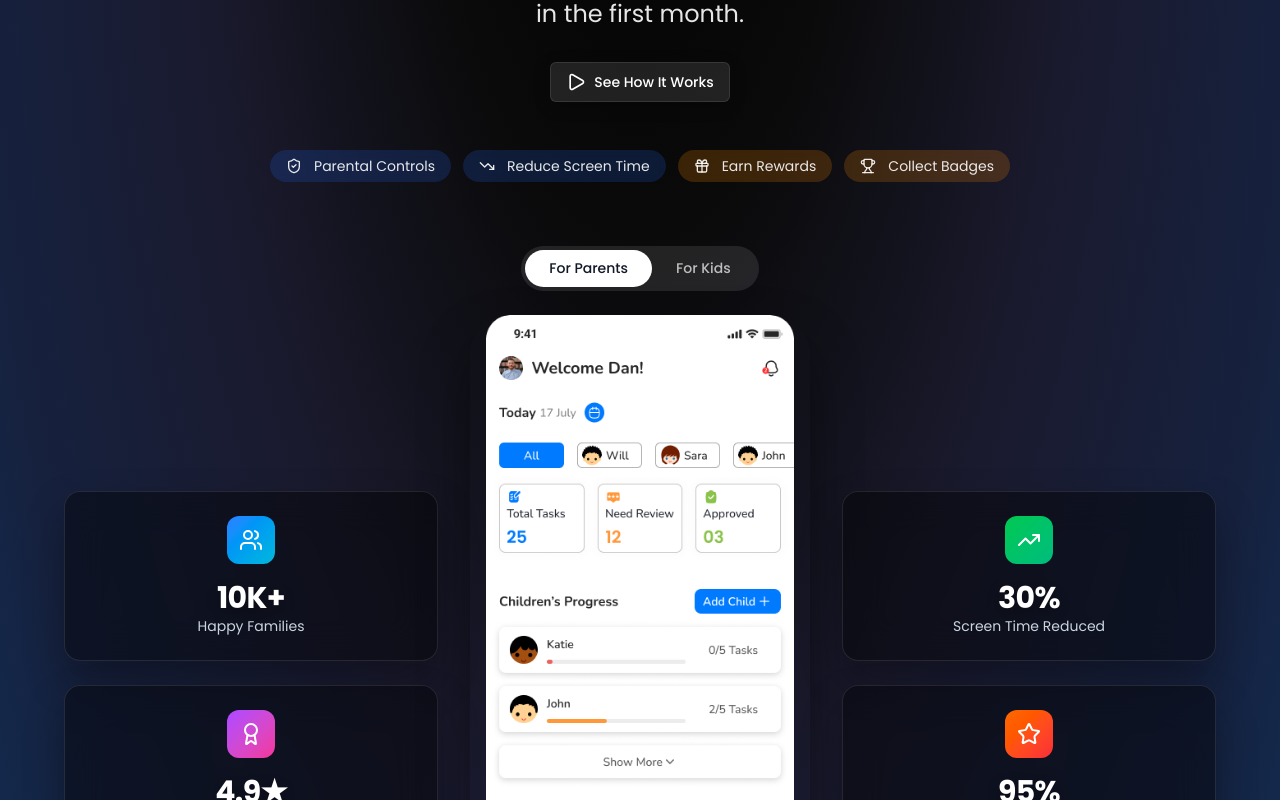
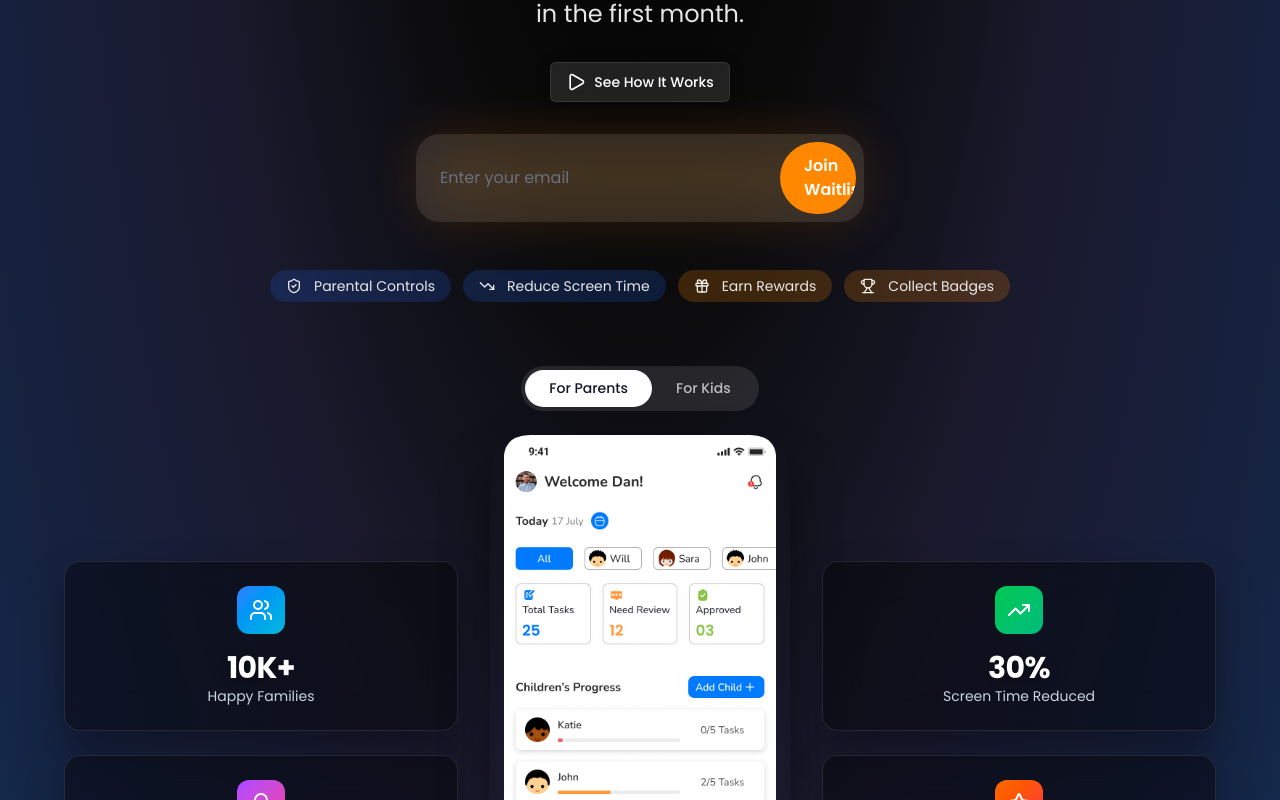
Before and after one commit to taskhabs25/taskhabs, a Next.js app: page / in a window 1280 px wide. Shown: the part 480-1280 px from the top of the page. Built offline with nearby package versions, Linux system fonts and the light colour scheme.

Commit message:
waitlist feature integrated with neon db from vercel

```diff
--- a/package.json
+++ b/package.json
@@ -9,6 +9,7 @@
     "lint": "next lint"
   },
   "dependencies": {
+    "@neondatabase/serverless": "^1.0.1",
     "@radix-ui/react-accordion": "^1.2.11",
     "@radix-ui/react-slot": "^1.2.3",
     "class-variance-authority": "^0.7.1",
--- /dev/null
+++ b/src/app/api/waitlist/route.ts
@@ -0,0 +1,30 @@
+// src/app/api/waitlist/route.ts
+import { NextResponse } from "next/server"
+import { neon } from "@neondatabase/serverless"
+
+const sql = neon(process.env.DATABASE_URL!)
+
+export async function POST(request: Request) {
+  try {
+    const { email } = await request.json()
+
+    if (!email || typeof email !== "string") {
+      return NextResponse.json({ error: "Invalid email" }, { status: 400 })
+    }
+
+    // insert into waitlist, ignoring duplicates
+    await sql`
+      INSERT INTO waitlist (email)
+      VALUES (${email})
+      ON CONFLICT (email) DO NOTHING
+    `
+
+    return NextResponse.json({ success: true })
+  } catch (err: unknown) {
+    console.error(err)
+    return NextResponse.json(
+      { error: "Database error" },
+      { status: 500 }
+    )
+  }
+}
--- a/src/app/components/hero-v4.tsx
+++ b/src/app/components/hero-v4.tsx
@@ -1,6 +1,6 @@
 "use client"
 
-import { useState, useEffect } from "react"
+import { useState, useEffect, FormEvent } from "react"
 import Image from "next/image"
 import { Button } from "@/app/components/ui/button"
 import { Logo } from "@/app/components/logo"
@@ -24,12 +24,37 @@ type View = "parent" | "kid"
 export default function HeroV2() {
   const [view, setView] = useState<View>("parent")
   const [statsVisible, setStatsVisible] = useState(false)
-  const [bounce] = useState(false)
+  const [email, setEmail] = useState("")
+  const [showModal, setShowModal] = useState(false)
 
+  // reveal stat cards
   useEffect(() => {
     const t = setTimeout(() => setStatsVisible(true), 600)
     return () => clearTimeout(t)
   }, [])
+
+ const handleJoin = async (e: FormEvent) => {
+  e.preventDefault()
+  try {
+    const res = await fetch("/api/waitlist", {
+      method: "POST",
+      headers: { "Content-Type": "application/json" },
+      body: JSON.stringify({ email }),
+    })
+    const data = await res.json()
+    if (res.ok) {
+      setShowModal(true)     // show your custom thank‑you modal
+      setEmail("")
+    } else {
+      console.error(data.error)
+      // optionally show an inline error message
+    }
+  } catch (err) {
+    console.error(err)
+    // show error to user
+  }
+}
+
 
   // assets
   const parentImg = "/images/home-parent.png"
@@ -37,20 +62,42 @@ export default function HeroV2() {
   const mascotImg = "/images/mascot.png"
 
   return (
+    <>
+    {showModal && (
+  <div className="fixed inset-0 bg-black/60 z-50 flex items-center justify-center">
+    <div className="bg-white rounded-2xl p-6 max-w-sm w-full relative text-center">
+      <button
+        onClick={() => setShowModal(false)}
+        className="absolute top-2 right-2 text-gray-500 hover:text-gray-700"
+        aria-label="Close"
+      >
+        ×
+      </button>
+      <h3 className="text-xl font-bold text-gray-900 mb-4">Thank you!</h3>
+      <p className="text-gray-700 mb-6">
+        We’ve added you to the waitlist—watch your inbox for updates.
+      </p>
+      <button
+        onClick={() => setShowModal(false)}
+        className="px-6 py-2 bg-[hsl(var(--brand-playful))] text-white rounded-full hover:brightness-110 transition"
+      >
+        Close
+      </button>
+    </div>
+  </div>
+)}
+
     <section
       id="hero"
       className="relative overflow-hidden hero-gradient text-white pt-28 pb-32 sm:pt-32 sm:pb-40"
     >
-      {/* Floating decorative mascot (desktop) */}
-      <div
-        className={`hero-mascot${bounce ? " hero-mascot-bounce" : ""}`}
-        aria-hidden="true"
-      >
+      {/* Floating owl mascot */}
+      <div className="hero-mascot" aria-hidden="true">
         <Image src={mascotImg} alt="" width={220} height={220} priority />
       </div>
 
       <div className="relative z-10 mx-auto max-w-7xl px-4 sm:px-6 lg:px-8 text-center">
-        {/* Eyebrow / brand lockup */}
+        {/* Eyebrow */}
         <div className="inline-flex items-center gap-2 rounded-full bg-white/10 px-4 py-1 mb-4 backdrop-blur-sm">
           <Logo className="h-6 w-auto" />
           <span className="text-xs font-semibold tracking-wide uppercase">
@@ -76,7 +123,7 @@ export default function HeroV2() {
         </p>
 
         {/* Primary CTAs */}
-        <div className="flex flex-col sm:flex-row justify-center gap-4 mb-12">
+        <div className="flex flex-col sm:flex-row justify-center gap-4 mb-8">
           <Button
             variant="secondary"
             className="secondary-btn-lg"
@@ -91,8 +138,40 @@ export default function HeroV2() {
           </Button>
         </div>
 
-        {/* Dual Messaging Pills */}
-        <div className="flex flex-wrap justify-center gap-3 max-w-3xl mx-auto mb-16">
+        {/* Waitlist Form (attention‑grabber) */}
+        <form
+          onSubmit={handleJoin}
+          className="relative max-w-md mx-auto mb-12"
+        >
+          {/* Glow overlay */}
+          <div
+            aria-hidden="true"
+            className="absolute inset-0 rounded-3xl bg-[hsl(var(--brand-playful))]/30 blur-xl animate-pulse"
+          />
+          {/* Actual form card */}
+          <div className="relative flex flex-col sm:flex-row gap-2 bg-white/10 backdrop-blur-md p-4 sm:p-2 rounded-3xl">
+            <input
+              type="email"
+              required
+              placeholder="Enter your email"
+              value={email}
+              onChange={(e) => setEmail(e.target.value)}
+              className="flex-1 px-4 py-3 rounded-full text-white placeholder-gray-500 focus:outline-none"
+            />
+            <button
+              type="submit"
+              className="mt-2 sm:mt-0 px-6 py-3 rounded-full bg-[hsl(var(--brand-playful))] text-white font-semibold hover:brightness-110 transition relative overflow-hidden"
+            >
+              <span className="relative z-10">Join Waitlist</span>
+              {/* subtle “shine” on hover */}
+              <span className="absolute inset-0 bg-white/20 opacity-0 hover:opacity-30 transition-opacity rounded-full" />
+            </button>
+          </div>
+        </form>
+
+
+        {/* Messaging Pills */}
+        <div className="flex flex-wrap justify-center gap-3 max-w-3xl mx-auto mb-16 text-sm">
           <div className="pill-parent">
             <ShieldCheck className="w-4 h-4 mr-2" /> Parental Controls
           </div>
@@ -116,71 +195,43 @@ export default function HeroV2() {
                 <div className="w-12 h-12 bg-gradient-to-br from-blue-500 to-cyan-500 rounded-xl flex items-center justify-center mx-auto mb-4">
                   <Users className="w-6 h-6 text-white" />
                 </div>
-                <div
-                  className={`stats-counter ${
-                    statsVisible ? "opacity-100" : "opacity-0"
-                  }`}
-                >
+                <div className={`stats-counter ${statsVisible ? "opacity-100" : "opacity-0"}`}>
                   <p className="hero-title text-3xl font-bold">10K+</p>
                   <p className="hero-description text-sm">Happy Families</p>
                 </div>
               </div>
-
               <div className="hero-card rounded-2xl p-6 text-center">
                 <div className="w-12 h-12 bg-gradient-to-br from-purple-500 to-pink-500 rounded-xl flex items-center justify-center mx-auto mb-4">
                   <Award className="w-6 h-6 text-white" />
                 </div>
-                <div
-                  className={`stats-counter ${
-                    statsVisible ? "opacity-100" : "opacity-0"
-                  }`}
-                >
+                <div className={`stats-counter ${statsVisible ? "opacity-100" : "opacity-0"}`}>
                   <p className="hero-title text-3xl font-bold">4.9★</p>
                   <p className="hero-description text-sm">App Store Rating</p>
                 </div>
               </div>
             </div>
 
-            {/* Center Screenshot Toggle */}
+            {/* Screenshot Toggle */}
             <div className="order-1 lg:order-2 flex justify-center">
-              <div className="w-full max-w-[240px] sm:max-w-[260px] md:max-w-[300px] lg:max-w-[320px] xl:max-w-[340px]">
-                {/* Toggle tabs */}
-                <div
-                  role="tablist"
-                  aria-label="App screenshots"
-                  className="inline-flex rounded-full bg-white/10 p-1 mb-6"
-                >
+              <div className="w-full max-w-[300px]">
+                {/* Tabs */}
+                <div className="inline-flex rounded-full bg-white/10 p-1 mb-6">
                   <button
-                    role="tab"
-                    aria-selected={view === "parent"}
-                    className={`screenshot-tab ${
-                      view === "parent" ? "is-active" : ""
-                    }`}
+                    className={`screenshot-tab ${view === "parent" ? "is-active" : ""}`}
                     onClick={() => setView("parent")}
                   >
                     For Parents
                   </button>
                   <button
-                    role="tab"
-                    aria-selected={view === "kid"}
-                    className={`screenshot-tab ${
-                      view === "kid" ? "is-active" : ""
-                    }`}
+                    className={`screenshot-tab ${view === "kid" ? "is-active" : ""}`}
                     onClick={() => setView("kid")}
                   >
                     For Kids
                   </button>
                 </div>
-
-                {/* Flip wrapper INSIDE phone frame */}
+                {/* 3D Flip */}
                 <div className="relative phone-frame mx-auto flip3d-wrapper">
-                  <div
-                    className={`flip3d-inner ${
-                      view === "kid" ? "is-flipped" : ""
-                    }`}
-                  >
-                    {/* front (parent) */}
-                    {/* front (parent) */}
+                  <div className={`flip3d-inner ${view === "kid" ? "is-flipped" : ""}`}>
                     <div className="flip3d-face flip3d-front overflow-hidden rounded-[2rem] pb-3">
                       <Image
                         src={parentImg}
@@ -191,8 +242,6 @@ export default function HeroV2() {
                         priority
                       />
                     </div>
-
-                {/* back (kid) */}
                     <div className="flip3d-face flip3d-back overflow-hidden rounded-[2rem] pb-3">
                       <Image
                         src={kidImg}
@@ -203,10 +252,8 @@ export default function HeroV2() {
                         priority
                       />
                     </div>
-
                   </div>
                 </div>
-
                 {/* Captions */}
                 <div className="mt-4 text-center leading-snug px-2">
                   {view === "parent" ? (
@@ -215,8 +262,7 @@ export default function HeroV2() {
                         Parent Dashboard
                       </strong>
                       <span className="block text-xs sm:text-sm text-white/80">
-                        All kids in one view. Assign chores, track progress &amp;
-                        screen limits. Secure, parent‑only controls.
+                        All kids in one view. Assign chores, track progress & screen limits.
                       </span>
                     </>
                   ) : (
@@ -225,8 +271,7 @@ export default function HeroV2() {
                         Child Dashboard
                       </strong>
                       <span className="block text-xs sm:text-sm text-white/80">
-                        Tap to complete, earn points, unlock badges. The owl
-                        cheers you on!
+                        Tap to complete, earn points, unlock badges. The owl cheers you on!
                       </span>
                     </>
                   )}
@@ -235,32 +280,21 @@ export default function HeroV2() {
             </div>
 
             {/* Right Stats */}
-            <div className="space-y-6 order-3 lg:order-3">
+            <div className="space-y-6 order-3">
               <div className="hero-card rounded-2xl p-6 text-center">
                 <div className="w-12 h-12 bg-gradient-to-br from-green-500 to-emerald-500 rounded-xl flex items-center justify-center mx-auto mb-4">
                   <TrendingUp className="w-6 h-6 text-white" />
                 </div>
-                <div
-                  className={`stats-counter ${
-                    statsVisible ? "opacity-100" : "opacity-0"
-                  }`}
-                >
+                <div className={`stats-counter ${statsVisible ? "opacity-100" : "opacity-0"}`}>
                   <p className="hero-title text-3xl font-bold">30%</p>
-                  <p className="hero-description text-sm">
-                    Screen Time Reduced
-                  </p>
+                  <p className="hero-description text-sm">Screen Time Reduced</p>
                 </div>
               </div>
-
               <div className="hero-card rounded-2xl p-6 text-center">
                 <div className="w-12 h-12 bg-gradient-to-br from-orange-500 to-red-500 rounded-xl flex items-center justify-center mx-auto mb-4">
                   <Star className="w-6 h-6 text-white" />
                 </div>
-                <div
-                  className={`stats-counter ${
-                    statsVisible ? "opacity-100" : "opacity-0"
-                  }`}
-                >
+                <div className={`stats-counter ${statsVisible ? "opacity-100" : "opacity-0"}`}>
                   <p className="hero-title text-3xl font-bold">95%</p>
                   <p className="hero-description text-sm">Task Completion</p>
                 </div>
@@ -269,11 +303,8 @@ export default function HeroV2() {
           </div>
         </div>
 
-        {/* Store CTA */}
-        <div
-          id="cta"
-          className="mt-20 flex flex-col sm:flex-row justify-center items-center gap-4"
-        >
+        {/* Store Badges */}
+        <div id="cta" className="mt-20 flex flex-col sm:flex-row justify-center items-center gap-4">
           <a
             href={APP_STORE_URL}
             target="_blank"
@@ -288,7 +319,6 @@ export default function HeroV2() {
               className="hover:opacity-90 transition-opacity"
             />
           </a>
-
           <a
             href={PLAY_STORE_URL}
             target="_blank"
@@ -306,5 +336,6 @@ export default function HeroV2() {
         </div>
       </div>
     </section>
+    </>
   )
 }
```
Also changed, not shown: 1 other file (tests, documents, lock files or other folders). Lines whose indentation alone changed are shown as unchanged.
